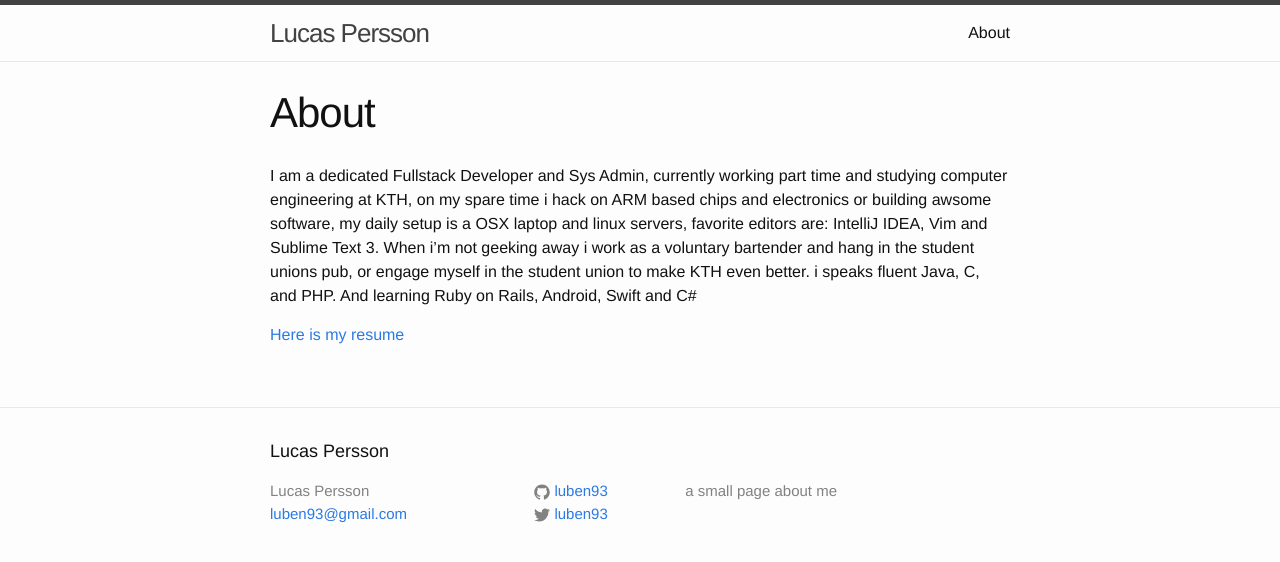
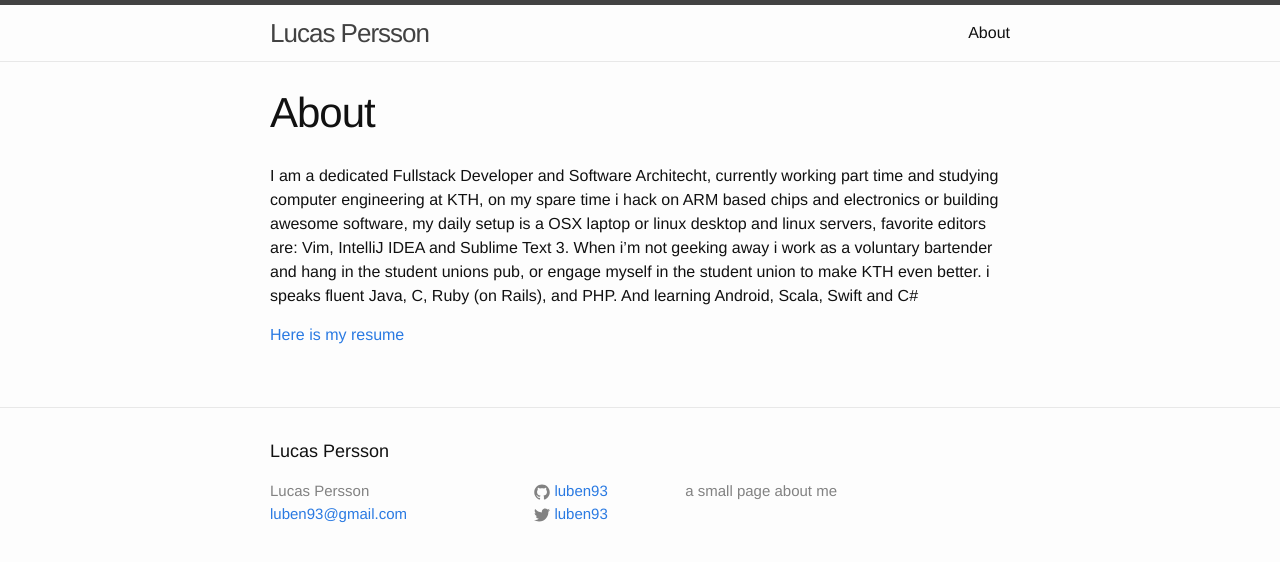
Before and after one commit to luben93/luben93.github.io, a Jekyll site: the page built from about.md, in a window 1280 px wide. Shown: the top 562 px of the page. Built offline with Jekyll 4.4.1, drawn with Linux system fonts in a browser that asks for light colours; a script that is not in the unit is left out.

Commit message:
Update about.md

```diff
--- a/about.md
+++ b/about.md
@@ -4,7 +4,7 @@ title: About
 permalink: /about/
 ---
 
-I am a dedicated Fullstack Developer and Sys Admin, currently working part time and studying computer engineering at KTH, on my spare time i hack on ARM based chips and electronics or building awsome software, my daily setup is a OSX laptop and linux servers, favorite editors are: IntelliJ IDEA, Vim and Sublime Text 3. When i'm not geeking away i work as a voluntary bartender and hang in the student unions pub, or engage myself in the student union to make KTH even better.
-i speaks fluent Java, C, and PHP. And learning Ruby on Rails, Android, Swift and C#
+I am a dedicated Fullstack Developer and Software Architecht, currently working part time and studying computer engineering at KTH, on my spare time i hack on ARM based chips and electronics or building awesome software, my daily setup is a OSX laptop or linux desktop and linux servers, favorite editors are: Vim, IntelliJ IDEA and Sublime Text 3. When i'm not geeking away i work as a voluntary bartender and hang in the student unions pub, or engage myself in the student union to make KTH even better.
+i speaks fluent Java, C, Ruby (on Rails), and PHP. And learning Android, Scala, Swift and C#
 
 [Here is my resume](/resume/resume.pdf)
```
